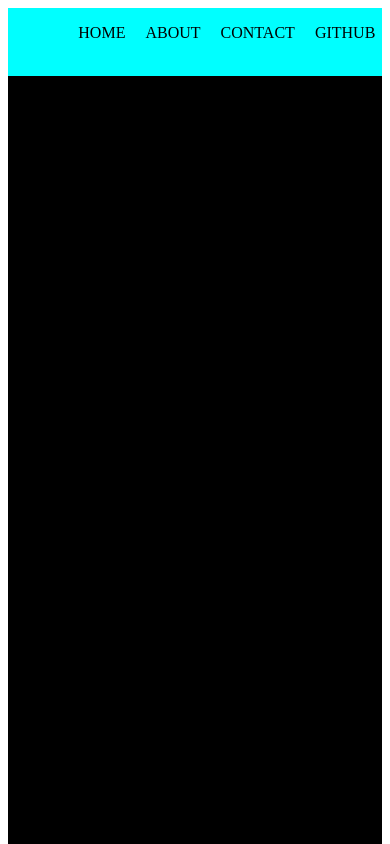
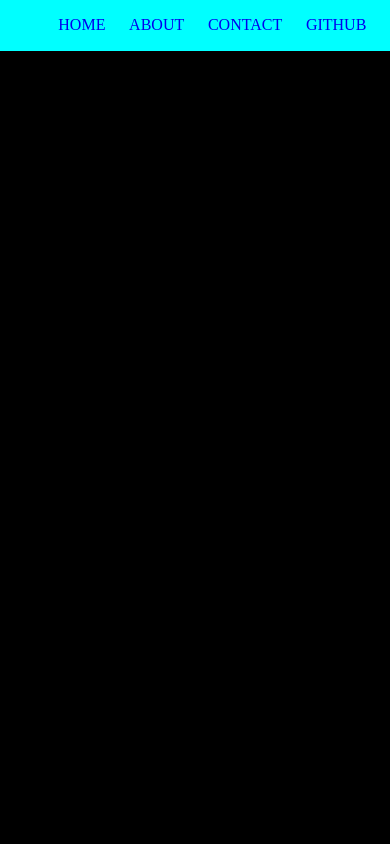
Before and after one commit to CristoforosChoras/portofolio-v1, a website: page src/index.html in a window 390 px wide. Shown: the top 844 px of the page. Drawn offline with nearby package versions, Linux system fonts and the light colour scheme; files that its build step writes are made by us from their sources.

Commit message:
header responsive

```diff
--- a/src/index.html
+++ b/src/index.html
@@ -12,10 +12,10 @@
     <header>
       <nav>
         <ul>
-          <li><a href="#"></a>HOME</li>
-          <li><a href="#"></a>ABOUT</li>
-          <li><a href="#"></a>CONTACT</li>
-          <li><a href="#"></a>GITHUB</li>
+          <li><a href="#">HOME</a></li>
+          <li><a href="#">ABOUT</a></li>
+          <li><a href="#">CONTACT</a></li>
+          <li><a href="#">GITHUB</a></li>
         </ul>
       </nav>
     </header>
--- a/src/scss/base/__base-dir.scss
+++ b/src/scss/base/__base-dir.scss
@@ -1 +1,6 @@
 //Import Base files
+*{
+    margin: 0;
+    padding: 0;
+    box-sizing: border-box;
+}
--- a/src/scss/layouts/__layouts-dir.scss
+++ b/src/scss/layouts/__layouts-dir.scss
@@ -5,7 +5,8 @@
 // main layout is grid 3 rows with header main-content and footer and no columns
 body{
     display: grid;
-    grid-template-rows: 8vh 95vh 50vh;
+    grid-template-rows: 6vh 95vh 50vh;
+    grid-template-columns: 100vw;
     grid-template-areas:
     "topmenu"
     "main"
--- a/src/scss/layouts/_header.scss
+++ b/src/scss/layouts/_header.scss
@@ -1,15 +1,26 @@
+// for the header i used display flex to align my list at the end
 header{
     grid-area: topmenu;
     background-color: aqua;
+    width: 100%;
+    display: flex;
+    align-items: center;
+    justify-content: end;
     ul{
         display: flex;
         justify-content:end;
-        gap: 6%;
+        align-items: center;
+        gap: 10%;
         li{
             list-style: none;
-
+            a{
+                text-decoration: none;
+            }
+            a:visited{
+                color: black;
+            }
             &:nth-child(4){
-                margin-right: 2%;
+                margin-right: 10%;
             }
         }
     }
--- a/src/scss/main.scss
+++ b/src/scss/main.scss
@@ -1,3 +1,4 @@
+
 //Vendor
 @import "./vendor/_vendor-dir";
 
```
